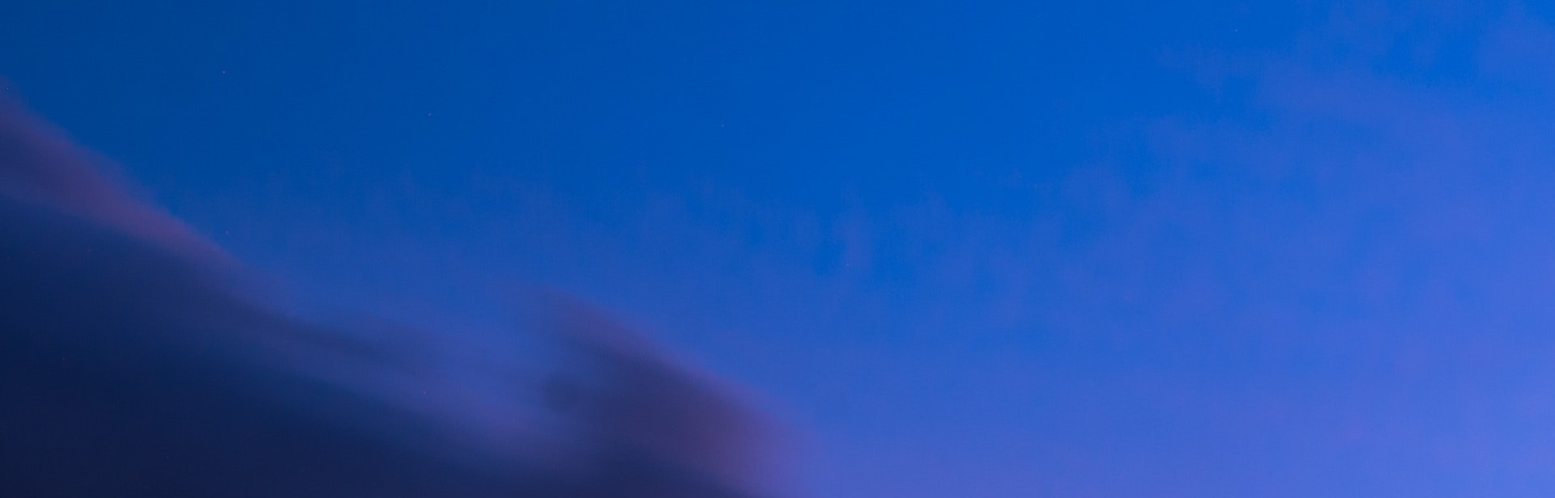
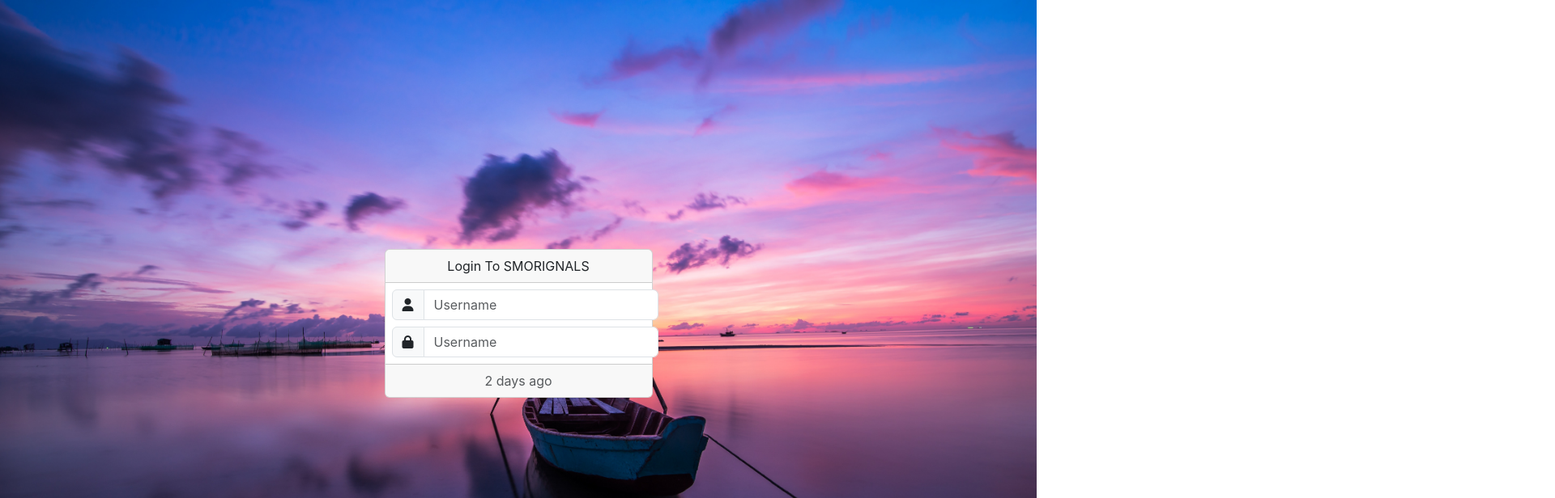
Before and after one commit to smoriginals/mediumclone, a React (Create React App) app: page / in a window 1280 px wide. Shown: the top 616 px of the page at 81% size, 1920 px wide, since content can reach past the window. Built offline with nearby package versions, Linux system fonts and the light colour scheme.

Commit message:
update
Setupt login page

```diff
--- a/src/App.css
+++ b/src/App.css
@@ -23,10 +23,34 @@
     font-size: calc(10px + 2vmin);
     color: white;
 }
-.mybg{
-    object-fit:cover;
+
+/*.my-bg {
+    height: 100vh;
+    width: 100vw;
+    object-fit:cover;*/
+/*    background-position:center;
     background-size:cover;
+    background-repeat:no-repeat;*/
+/*}*/
+.sbg {
+    background-image: url('./Assets/home.jpg');
+    background-size:cover;
+    background-position:center;
+    background-color: red;
+    height: 100vh;
+    width: 100vw;
+    display: flex;
+    justify-content: center;
+    align-items: center;
 }
+.rbg{
+    height:200px;
+    width:200px;
+    background-color:black;
+    opacity:70%;
+    border-radius:0.5rem;
+}
+
 .App-link {
     color: #61dafb;
 }
@@ -35,6 +59,7 @@
     from {
         transform: rotate(0deg);
     }
+
     to {
         transform: rotate(360deg);
     }
--- a/src/App.js
+++ b/src/App.js
@@ -5,6 +5,7 @@ function App() {
     return (
         <>
             <Homepage/>
+
         </>
     );
 }
--- a/src/Components/Home.js
+++ b/src/Components/Home.js
@@ -3,7 +3,8 @@ import Navbar from './Navbar';
 export default function Home() {
     return (
         <>
-            <Navbar/>
+            <Navbar />
+
         </>
     )
 }
--- a/src/Components/Homepage.js
+++ b/src/Components/Homepage.js
@@ -4,9 +4,27 @@ import background from '../Assets/home.jpg'
 export default function Homepage() {
     return (
         <>
-            <div className='mybg'>
-                <img src={background} alt='bg'/>
+            <div className='sbg'>
+                <div className="card text-center">
+                    <div className="card-header">
+                        Login To SMORIGNALS
+                    </div>
+                    <div className='asdf'>
+                        <div className="input-group flex-nowrap m-2 ">
+                            <span className="input-group-text" id="addon-wrapping"><i className="fa-solid fa-user"></i></span>
+                            <input type="text" className="form-control" placeholder="Username" aria-label="Username" aria-describedby="addon-wrapping" />
+                        </div>
+                        <div className="input-group flex-nowrap m-2 ">
+                            <span className="input-group-text" id="addon-wrapping"><i className="fa-solid fa-lock"></i></span>
+                            <input type="text" className="form-control" placeholder="Username" aria-label="Username" aria-describedby="addon-wrapping" />
+                        </div>
+                    </div>
+                    <div className="card-footer text-body-secondary">
+                        2 days ago
+                    </div>
+                </div>
             </div>
+
         </>
     )
 }
```
Lines whose indentation alone changed are shown as unchanged.
